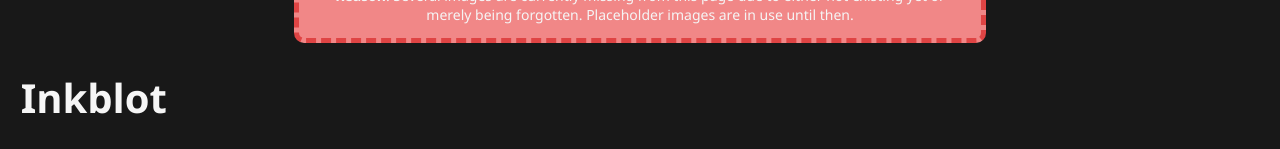
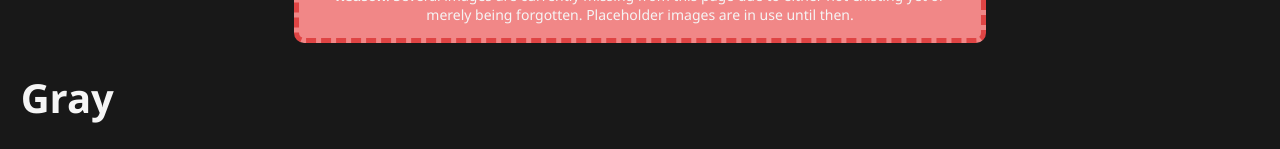
Before and after one commit to shifted-monochrome/shifted-monochrome.github.io, a plain HTML site: page html/experiments/gray.html in a window 1280 px wide. Shown: the part 196-345 px from the top of the page. Drawn offline with Linux system fonts and the light colour scheme.

Commit message:
Update gray.html

```diff
--- a/html/experiments/gray.html
+++ b/html/experiments/gray.html
@@ -25,7 +25,7 @@
            <p style="font-size:14px"><b>Reason</b>: Several images are currently missing from this page due to either not existing yet or merely being forgotten. Placeholder images are in use until then.</p>
         </div>
 
-        <h1 style="font-family:'Segoe UI',Tahoma,Geneva,Verdana,sans-serif;color:whitesmoke;font-size:40px;padding-left:1%">Inkblot</h1>
+        <h1 style="font-family:'Segoe UI',Tahoma,Geneva,Verdana,sans-serif;color:whitesmoke;font-size:40px;padding-left:1%">Gray</h1>
 
         <div class="char-box-parent">
             <div class="character-box">
```
